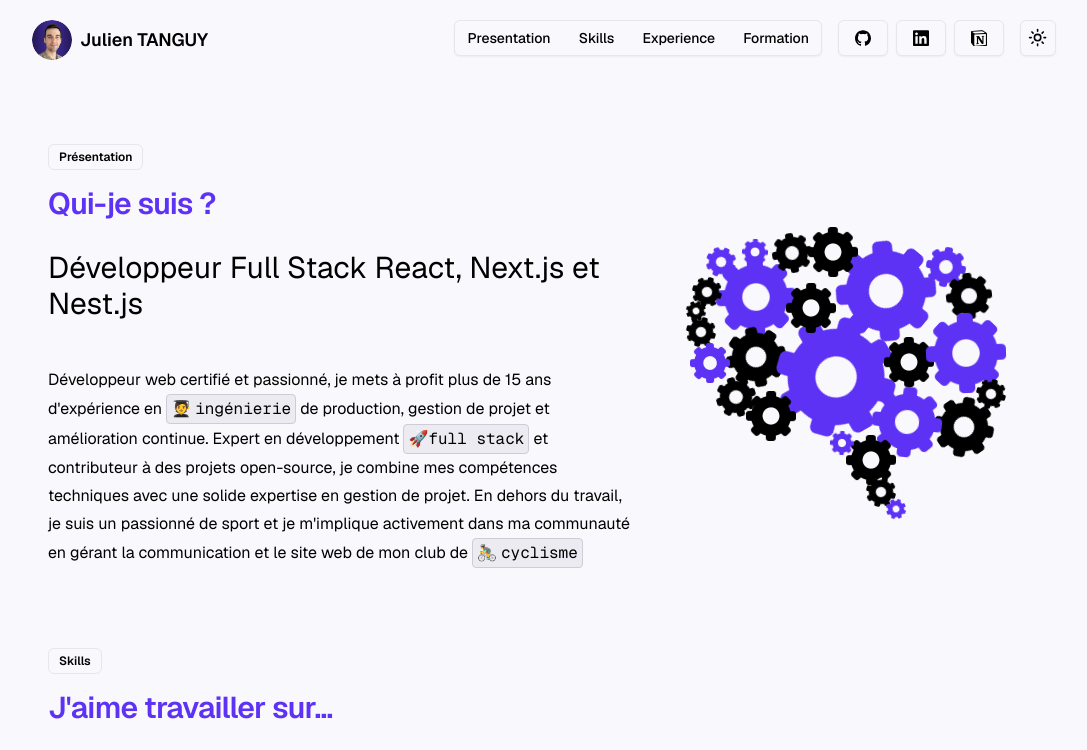
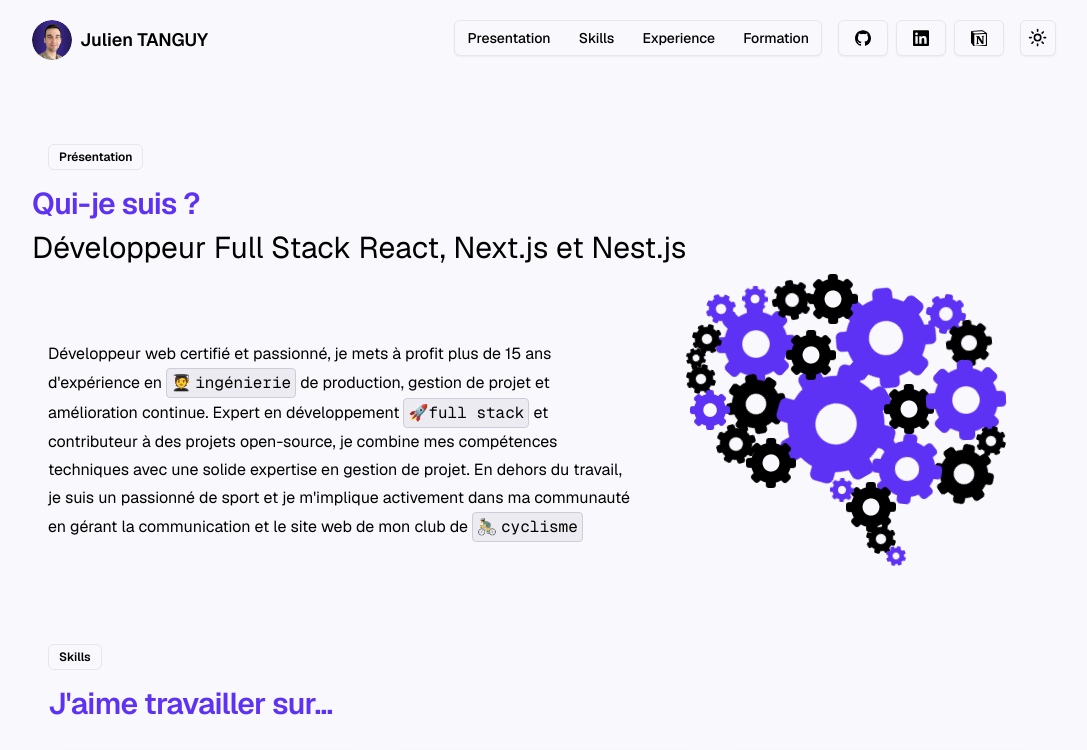
Before and after one commit to tanguyjulien56/Portfolio, a Next.js app: page / in a window 1280 px wide. Shown: the top 750 px of the page, without its empty margins (96-1183 px from the left). Built offline with nearby package versions, Linux system fonts and the light colour scheme; a web font is replaced by a local one.

Commit message:
adjust title

```diff
--- a/src/components/BrainWithGears.tsx
+++ b/src/components/BrainWithGears.tsx
@@ -5,7 +5,7 @@
 
 export default function BrainWithGears() {
   return (
-    <div className="w-[320px] h-[300px] relative">
+    <div className="w-[320px] h-[290px] relative">
       <div className="relative w-[200px] h-[200px]">
         {gears.map((gear, index) => {
           // eslint-disable-next-line react-hooks/rules-of-hooks
--- a/src/components/Hero.tsx
+++ b/src/components/Hero.tsx
@@ -16,6 +16,13 @@
 
 export default function Hero() {
   return (
+    <>
+      <h2 className="scroll-m-20 pb-2 text-3xl font-semibold tracking-tight first:mt-0 text-primary">
+        Qui-je suis ?
+      </h2>
+      <h3 className="text-3xl font-caption pb-2">
+        Développeur Full Stack React, Next.js et Nest.js
+      </h3>
       <Section className="flex max-md:flex-col-reverse gap-5 items-center">
         <div className="flex-[3] flex flex-col gap-5">
           <motion.div
@@ -24,17 +31,11 @@
             viewport={{ once: true }}
             variants={titleVariants}
             transition={{ duration: 0.5 }}
-        >
-          <h2 className="scroll-m-20 pb-2 text-3xl font-semibold tracking-tight first:mt-0 text-primary">
-            Qui-je suis ?
-          </h2>
-        </motion.div>
-        <h3 className="text-3xl font-caption">
-          Développeur Full Stack React, Next.js et Nest.js
-        </h3>
+          ></motion.div>
+
           <p className="leading-7 [&:not(:first-child)]:mt-6">
-          Développeur web certifié et passionné, je mets à profit plus de 15 ans
-          d'expérience en
+            Développeur web certifié et passionné, je mets à profit plus de 15
+            ans d'expérience en
             <Code className="inline-flex items-center gap-1 rounded">
               <span role="img" aria-label="engineering">
                 🧑‍🎓
@@ -49,11 +50,11 @@
               </span>
               full stack
             </Code>
-          et contributeur à des projets open-source, je combine mes compétences
-          techniques avec une solide expertise en gestion de projet. En dehors
-          du travail, je suis un passionné de sport et je m'implique activement
-          dans ma communauté en gérant la communication et le site web de mon
-          club de
+            et contributeur à des projets open-source, je combine mes
+            compétences techniques avec une solide expertise en gestion de
+            projet. En dehors du travail, je suis un passionné de sport et je
+            m'implique activement dans ma communauté en gérant la communication
+            et le site web de mon club de
             <Code className="inline-flex items-center gap-1 rounded">
               <span role="img" aria-label="cycling">
                 🚴‍♂️
@@ -68,5 +69,6 @@
           </div>
         </div>
       </Section>
+    </>
   );
 }
```
Lines whose indentation alone changed are shown as unchanged.
